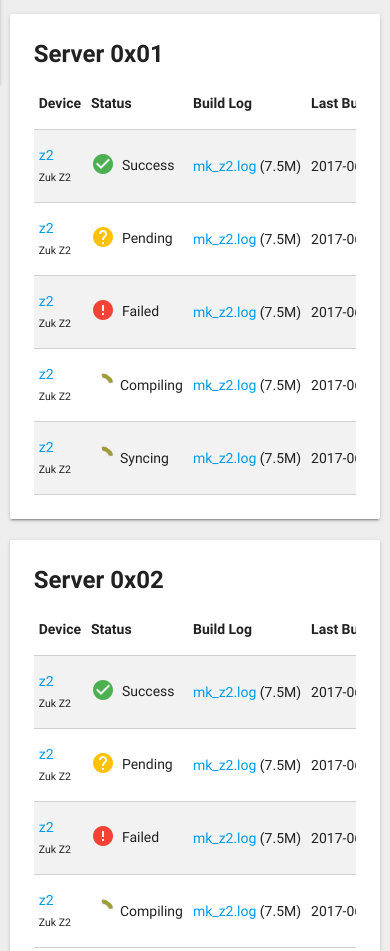
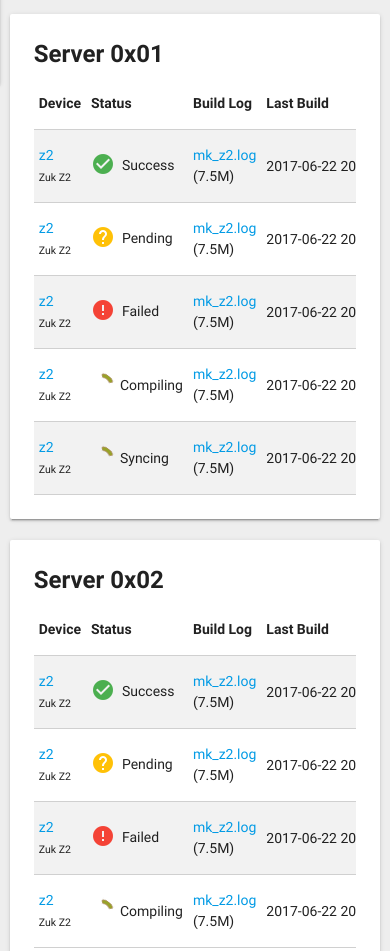
Before and after one commit to Ryuinferno/mockup, a plain HTML site: page stats.html in a window 390 px wide. Shown: the part 820-1771 px from the top of the page. Drawn offline with nearby package versions, Linux system fonts and the light colour scheme.

Commit message:
Allow line wrapping

```diff
--- a/css/main.sass
+++ b/css/main.sass
@@ -268,6 +268,3 @@ footer.page-footer
     table.status
       display: block
       overflow-x: auto
-
-      td
-        white-space: nowrap
```
Also changed, not shown: css/main.css, 1 other file.
